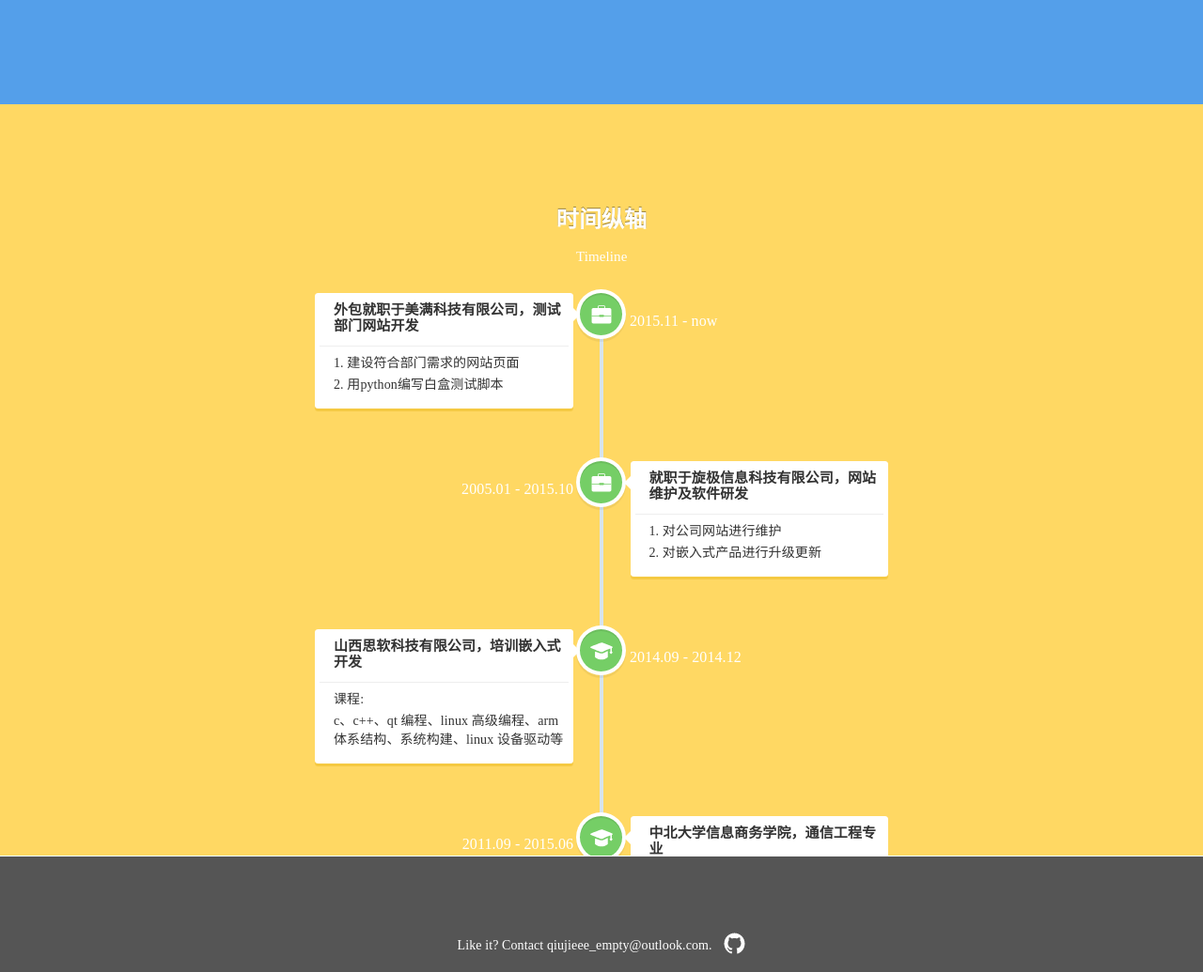
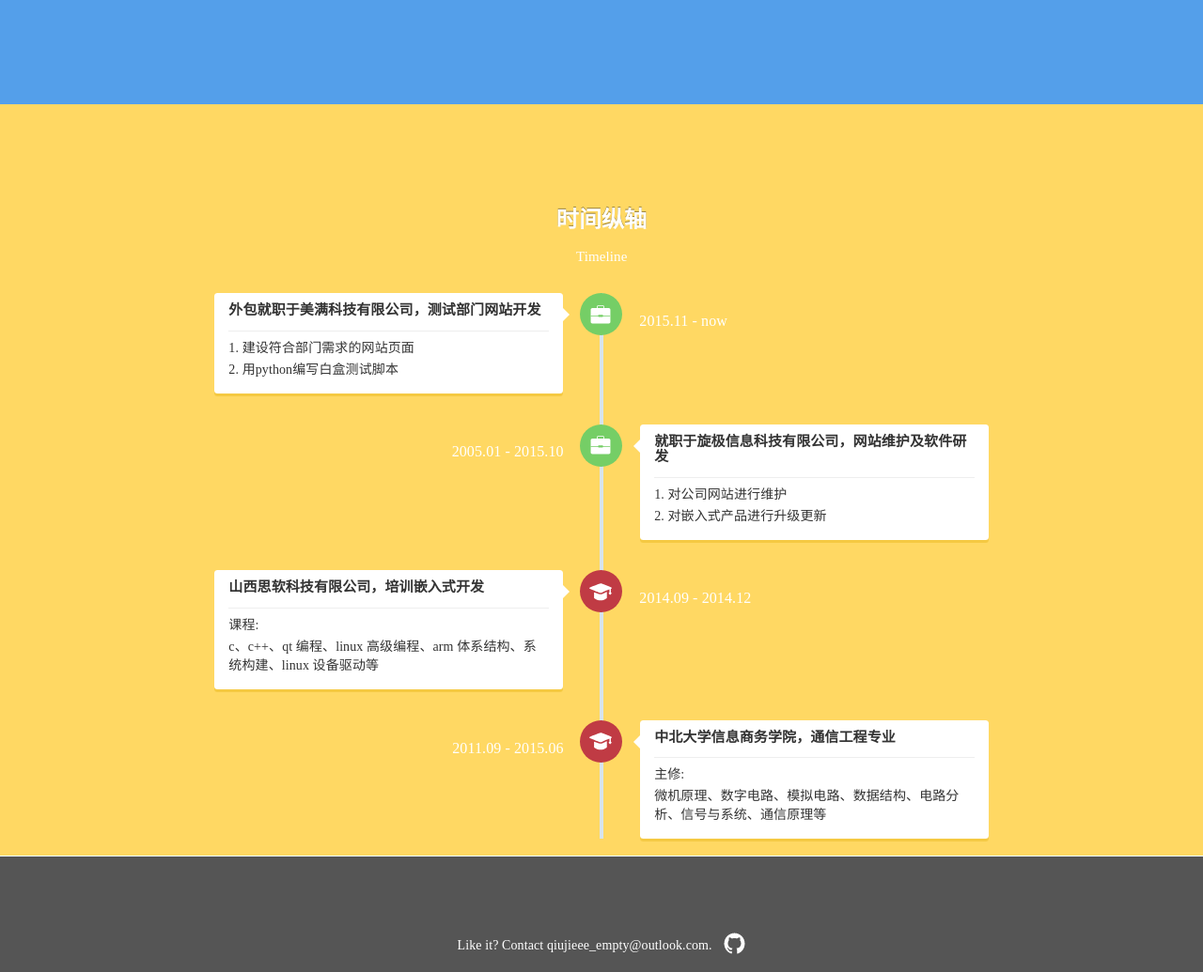
Before and after one commit to qiujie8092916/resume, a plain HTML site: page resume/index.html in a window 1280 px wide. Shown: the part 2289-3324 px from the top of the page at 94% size. Drawn offline with Linux system fonts and the light colour scheme; a web font is replaced by a local one.

```diff
--- a/resume/css/main.css
+++ b/resume/css/main.css
@@ -16,16 +16,13 @@
 ul.navbar-right.nav.navbar-nav > li:nth-child(4){ -webkit-animation: navMotion 2.1s; -moz-animation: navMotion 2.1s; -o-animation: navMotion 2.1s; animation: navMotion 2.1s;}
 ul.navbar-right.nav.navbar-nav > li:nth-child(5){ -webkit-animation: navMotion 2.3s; -moz-animation: navMotion 2.3s; -o-animation: navMotion 2.3s; animation: navMotion 2.3s;}
 
-/*.btn_custom{ color:#fff; background: rgba(255,255,255,0.3); font-weight:bold; border:1px solid transparent; padding: 8px 60px; border-radius: 6px; position: absolute; bottom:0; left: 50%; margin-left: -87.275px;
-	transition: background-color .4s; -webkit-transition: background-color .4s; -moz-transition: background-color .4s; -o-transition: background-color .4s;}*/
 .btn_custom{ color:#fff; background: rgba(255,255,255,0.3); font-weight:bold; border:1px solid transparent; padding: 8px 60px; border-radius: 6px; position: absolute; bottom:0; left: 50%; margin-left: -87.275px;
 	transition: background-color .4s; -webkit-transition: background-color .4s; -moz-transition: background-color .4s; -o-transition: background-color .4s;}
 .btn_custom:hover{ background: transparent; color: #fff;}
 .btn_custom:visited{background: rgba(255,255,255,0.3) !important; color: white;}
 
-#cd-timeline::before{ width: 0px; transition: width .6s; -webkit-transition: width .6s; -moz-transition: width .6s; -o-transition: width .6s;}
-#cd-timeline.before::before{ width: 4px;}
-.cd-timeline-content h5, .cd-timeline-content ul{ margin-left: 15px;}
+.cd-timeline-img.study-backgroundColor{ background-color: #c03b44}
+.cd-timeline-img.work-backgroundColor{ background-color: #75ce66}
 .cover-heading{text-shadow: 0 -1px 0 rgba(0,0,0,0.4);
 	-webkit-animation: headerMotion 1s; -moz-animation: headerMotion 1s; -o-animation: headerMotion 1s; animation: headerMotion 1s;}
 
@@ -43,7 +40,7 @@
 .first-link{ margin-top: 0em;
   -webkit-transition: 0.5s; -moz-transition: 0.5s; -ms-transition: 0.5s; -o-transition: 0.5s; transition: 0.5s;}
 .fsize{ font-size:17px;}
-.fsize_{ font-size:16px; position: relative; bottom: -300px; line-height: 30px}
+.fsize_{ font-size:15px; position: relative; bottom: -300px; line-height: 30px}
 
 .homebackground{ overflow: hidden; padding-top: 7%; margin-top: 0; width:100%; position: relative;
 	-webkit-transition: all 0.25s ease-in-out; -moz-transition: all 0.25s ease-in-out; -o-transition: all 0.25s ease-in-out; transition: all 0.25s ease-in-out;}
@@ -57,7 +54,7 @@
 .icon_detail{ /*height: 100%;*/width: calc(100% - 15px); position: absolute; top: 100%; left: 1%; background-color: rgba(255, 255, 255, 1); border-radius: 4px; color: #333; padding: 3px 0; box-shadow: 0 0 10px rgba(51,51,51,0.6); visibility: hidden;
 	-webkit-transition: all 1s; -moz-transition: all 1s; -ms-transition: all 1s; -o-transition: all 1s; transition: all 1s;}
 .icon_detail .detailImg{margin-bottom: 0}
-.icon_detail .detailImg li{margin: 5px 0; font-size: 12px; text-shadow: 1px 1px 0px rgba(0,0,0,0.1);}
+.icon_detail .detailImg li{margin: 5px 0; font-size: 13px; text-shadow: 1px 1px 0px rgba(0,0,0,0.1);}
 
 .lead{ margin-top: 10px;}
 .legend.r_legend{ padding-left: 7px !important;}
@@ -91,16 +88,7 @@
 .ski_icon .li_icon:nth-child(3){ left: calc(2 * (100% - 240px) / 3 + 120px)}
 .ski_icon .li_icon:nth-child(4){ right: 0}
 .slideL, .slideR, .subtitle, .subt, .contenttitle{visibility: hidden;}
-/*
-.timeline:before{ content: '1'; width: 1px; height: 100%; font-size: 0; overflow: hidden; display: inline-block; background: #fff; position: absolute; left: 30%;}
-.timeline a, .timeline a:hover, .timeline a:focus{ text-decoration: none;}
-.timeline .panel-heading{ background-color: transparent; }
-.timeline_item{ position: relative; list-style-type: none; margin-bottom: 30px; min-height: 40px;}
-.timeline_item p{ margin-top: 10px; }
-.timeline_timebucket{ position: absolute; text-align: right; width: 25%;}
-.timeline_icon{ position: absolute; left: calc(25% + 20px); width: 40px; height: 40px; border-radius: 50%; background-color: #fff; overflow: hidden;}
-.timeline_content{ position: absolute; left: 35%;}
-*/
+
 .upMotion{ -webkit-animation: upMotion 1s; -moz-animation: upMotion 1s; -o-animation: upMotion 1s; animation: upMotion 1s;}
 .upOutMotion{ -webkit-animation: upOutMotion 1s; -moz-animation: upOutMotion 1s; -o-animation: upOutMotion 1s; animation: upOutMotion 1s;}
 
@@ -111,11 +99,12 @@
 .webtips{ position: fixed; top: 85px; left: 40px;}
 .well{ color: #333;}
 
+#cd-timeline::before{ width: 0px; transition: width .6s; -webkit-transition: width .6s; -moz-transition: width .6s; -o-transition: width .6s;}
+#cd-timeline.before::before{ width: 4px;}
 #demo2 .intro{ position: relative; padding: 0.5% 0.5%; margin-top: calc(100px + 10%); width: 80%; overflow: hidden;}
 #demo2 .intro:before{ top: 0; left: 0; border-top: 2px solid #fff; border-left: 2px solid #fff;}
 #demo2 .intro:after{ bottom: 0; right: 0; border-right: 2px solid #fff; border-bottom: 2px solid #fff;}
 #demo2 .intro:before, #demo2 .intro:after{position:absolute; width: 7%; height: 20%; content: "";}
-/*#demo2 .intro p{visibility: hidden;}*/
 #fadeWhite{position: fixed; width: 100%; background: #fff; height: 100%; min-height: 100%; left: 0px; top: 0px; z-index: 99999;}
 #github img{vertical-align: bottom;}
 #github:hover, #github:focus{text-decoration: none;}
@@ -151,6 +140,3 @@
 	ul.navbar-right.nav.navbar-nav > li:nth-child(4){ -webkit-animation: navMotion 1.2s; -moz-animation: navMotion 1.2s; -o-animation: navMotion 1.2s; animation: navMotion 1.2s;}
 	ul.navbar-right.nav.navbar-nav > li:nth-child(5){ -webkit-animation: navMotion 1.5s; -moz-animation: navMotion 1.5s; -o-animation: navMotion 1.5s; animation: navMotion 1.5s;}
 }
-
-.popover{ color: #333; }
-.popover-title{display: block;}
--- a/resume/css/timeline.css
+++ b/resume/css/timeline.css
@@ -87,7 +87,7 @@
 }
 @media only screen and (min-width: 1170px) {
   .cd-timeline-block {
-    margin: 4em 0;
+    margin: 4% 0;
   }
   .cd-timeline-block:first-child {
     margin-top: 0;
@@ -104,8 +104,26 @@
   width: 40px;
   height: 40px;
   border-radius: 50%;
+}
+.cd-timeline-img, .cd-timeline-img img{
+	transition: all .2s;
+	-webkit-transition: all .2s;
+	-moz-transition: all .2s;
+	-o-transition: all .2s;
+}
+
+.cd-timeline-img:hover{
   box-shadow: 0 0 0 4px #ffffff, inset 0 2px 0 rgba(0, 0, 0, 0.08), 0 3px 0 4px rgba(0, 0, 0, 0.05);
 }
+.cd-timeline-img:hover img, .cd-timeline-img img:hover {
+	transform:scale(1.1);
+	-ms-transform:scale(1.1);
+	-moz-transform:scale(1.1);
+	-webkit-transform:scale(1.1);
+	-o-transform:scale(1.1);
+}
+
+
 .cd-timeline-img img {
   display: block;
   width: 24px;
@@ -201,8 +219,9 @@
   margin-left: 60px;
   background: #ffffff;
   border-radius: 0.25em;
-  padding: 5px;
+  padding: 5px 15px;
   box-shadow: 0 3px 0 #f5c942;
+	color: #333;
 }
 .cd-timeline-content:after {
   content: "";
@@ -248,6 +267,7 @@
   border: 7px solid transparent;
   border-right: 7px solid #ffffff;
 }
+
 @media only screen and (min-width: 768px) {
   .cd-timeline-content h2 {
     font-size: 20px;
@@ -259,7 +279,7 @@
   }*/
   .cd-timeline-content .cd-read-more, .cd-timeline-content .cd-date {
     font-size: 14px;
-    font-size: 0.875rem;
+    font-size: 12px;
   }
 }
 @media only screen and (min-width: 1170px) {
--- a/resume/js/index.js
+++ b/resume/js/index.js
@@ -106,12 +106,13 @@
 		})
 }
 
-var php_console = function(){
+var php_console = function(){/*
 	$.when(defer("php/sys_console.php")).done(function(data){
 			//var json_result = eval('(' + data + ')');
 			//var win = window.open("http://localhost:8080/Rlibrary/welcome.jsp");
 			console.log("over")
-	})
+	})*/
+	var win = window.open("http://localhost:8080/Rlibrary/welcome.jsp");
 }
 
 var bindTabActive = function(){
@@ -284,13 +285,13 @@
 													</div>\
 													<div><h5 class="animated subt">' + item.subt + '</h5></div>'
 
-					var subbody =  '<div class="col-lg-6 col-lg-offset-3 col-md-6 col-md-offset-3 cssanimations" style="margin-top: 2%">\
+					var subbody =  '<div class="col-lg-8 col-lg-offset-2 col-md-8 col-md-offset-2 cssanimations" style="margin-top: 2%">\
 														<section id="cd-timeline" class="cd-container">'
 					$.each(item.experience, function(i, e){
 						subbody += '<div class="cd-timeline-block">'
 						$.each(e, function(ii, ee){
 							if(ii === "picture"){
-								subbody += '<div class="cd-timeline-img cd-picture is-hidden">\
+								subbody += '<div class="cd-timeline-img ' + ee + '-backgroundColor is-hidden">\
 															<img src="imgs/' + ee + '.svg" alt="Picture">\
 														</div>'
 							} else{
@@ -307,8 +308,6 @@
 						subbody += '</div>'
 					})
 					subbody += '</section></div>'
-
-					//$("#" + i).append(subtitle)
 					$("#" + i).append(subtitle + subbody)
 				}
 			})
@@ -332,9 +331,9 @@
 		setTimeout(function(){
 			$homebackground_id.find(".li_icon").removeClass("fadeInUp")
 			$homebackground_id.find(".icon_detail").css("visibility", "visible").addClass("fadeIn")
-		}, 1000)
+		}, 300)
 		var $intro_p = $homebackground_id.find(".intro .fsize_")
-		$homebackground_id.find(".intro").removeClass("hidden").animate({width:"100%"}, 700, function(){
+		$homebackground_id.find(".intro").removeClass("hidden").animate({width:"100%"}, 500, function(){
 			$intro_p.eq(0).animate({bottom:"0"}, 600, "linear", function(){
 				$intro_p.eq(1).animate({bottom:"0"}, 600, "linear", function(){
 					$intro_p.eq(2).animate({bottom:"0"}, 600, "linear", function(){
@@ -410,10 +409,10 @@
 				setTimeout(function(){
 					$demo.find(".li_icon").removeClass("fadeInUp")
 					$demo.find(".icon_detail").css("visibility", "visible").addClass("fadeIn")
-				}, 1000)
+				}, 300)
 
 				var $intro_p = $demo.find(".intro p")
-				$demo.find(".intro").removeClass("hidden").animate({width:"100%"}, 700, "easeOutElastic", function(){
+				$demo.find(".intro").removeClass("hidden").animate({width:"100%"}, 500, "easeOutElastic", function(){
 					$intro_p.eq(0).animate({bottom:"0"}, 600, "linear", function(){
 						$intro_p.eq(1).animate({bottom:"0"}, 600, "linear", function(){
 							$intro_p.eq(2).animate({bottom:"0"}, 600, "linear", function(){
@@ -427,7 +426,7 @@
 				$demo.find('.cd-timeline-block').each(function(){
 					$(this).find('.cd-timeline-img, .cd-timeline-content').removeClass('is-hidden').addClass('bounce-in');
 				})
-			}, 800)
+			}, 500)
 
 			setTimeout(function(){
 				$demo.find(".slideL").removeClass("slideL").addClass("slideInLeft")
```
